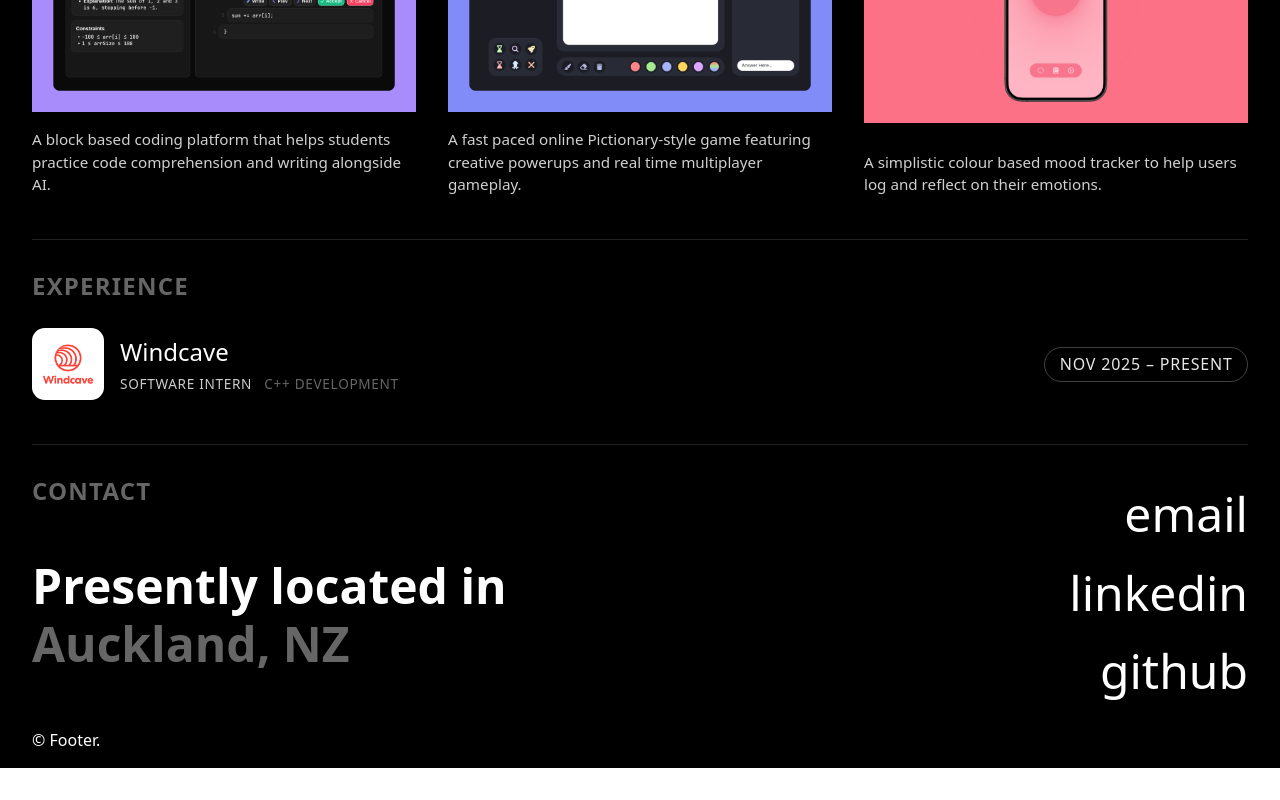
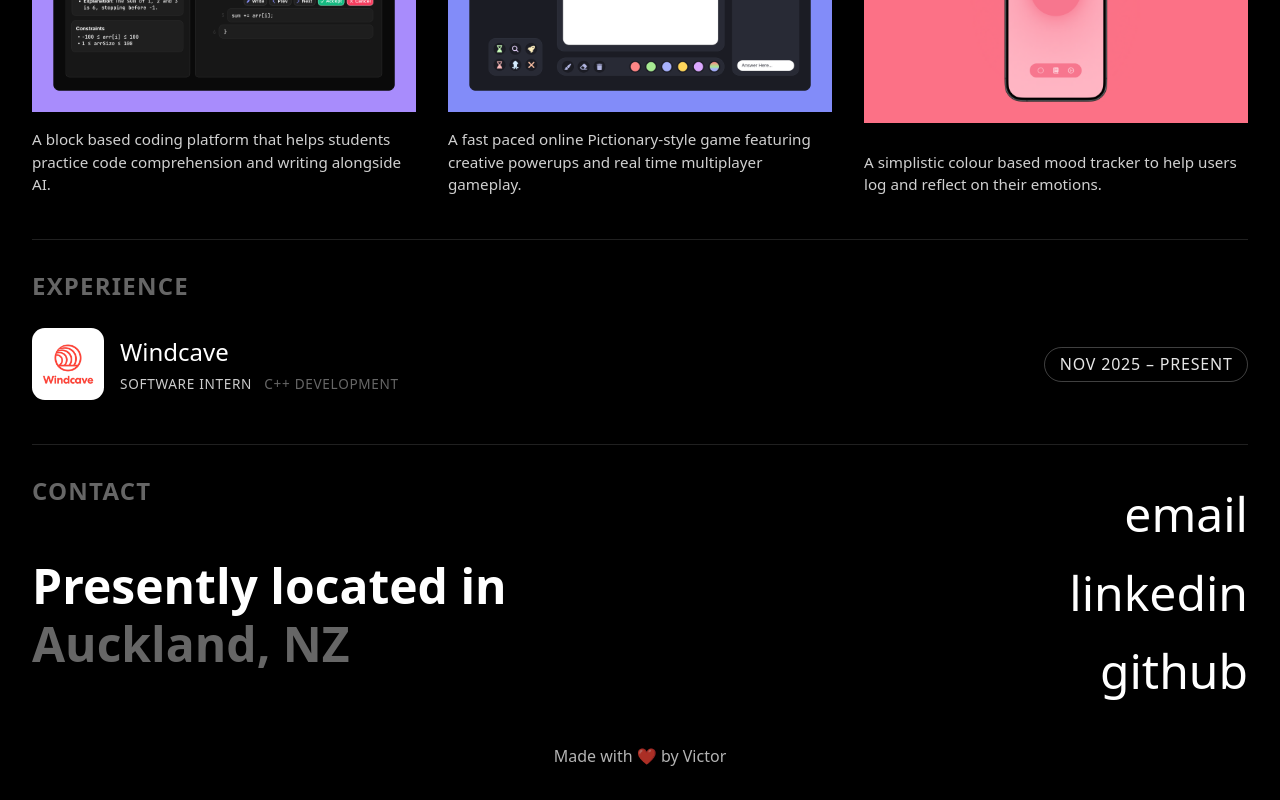
Before and after one commit to vqiu25/portfolio, a React (Vite) app: page / in a window 1280 px wide. Shown: the part 1519-2319 px from the top of the page. Before the commit the page ends 2287 px from the top, so only its background shows below. Built offline with nearby package versions, Linux system fonts and the light colour scheme.

Commit message:
✨ add footer

```diff
--- /dev/null
+++ b/src/components/app/footer/Footer.module.css
@@ -0,0 +1,29 @@
+.footer {
+  text-align: center;
+  padding: 2rem;
+  color: white;
+  font-size: 1rem;
+  opacity: 0.7;
+}
+
+.footer p {
+  margin: 0;
+}
+
+.heart {
+  display: inline-block;
+  transition: transform 0.3s ease;
+}
+
+.heart:hover {
+  animation: beat 0.4s infinite alternate;
+}
+
+@keyframes beat {
+  from {
+    transform: scale(1);
+  }
+  to {
+    transform: scale(1.3);
+  }
+}
--- a/src/components/app/footer/Footer.tsx
+++ b/src/components/app/footer/Footer.tsx
@@ -1,7 +1,11 @@
+import styles from "./Footer.module.css";
+
 export default function Footer() {
   return (
-    <footer>
-      <p>© Footer.</p>
+    <footer className={styles.footer}>
+      <p>
+        Made with <span className={styles.heart}>❤️</span> by Victor
+      </p>
     </footer>
   );
 }
```
